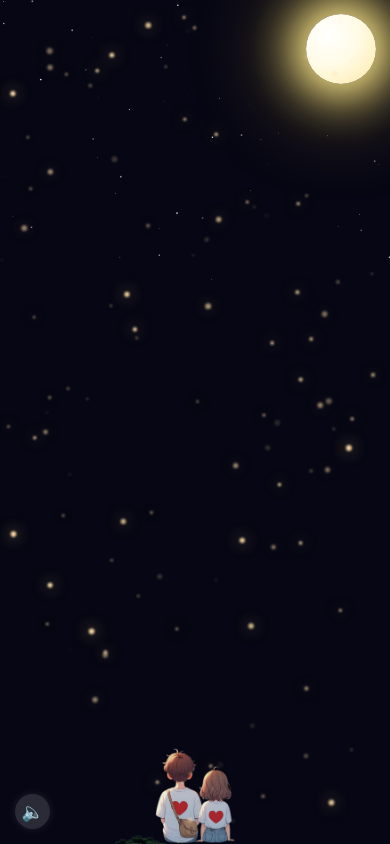
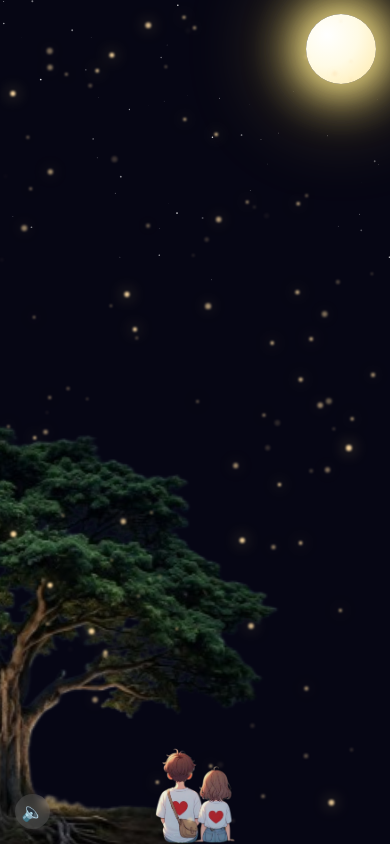
Before and after one commit to BeThienchuche/domdom, a plain HTML site: page index.html in a window 390 px wide. Drawn offline with Linux system fonts and the light colour scheme.

Commit message:
Update i.css

```diff
--- a/i.css
+++ b/i.css
@@ -96,13 +96,7 @@ html, body {
     50% { transform: rotate(1.5deg); }
 }
 
-/* Căn chỉnh lại vị trí cây trên màn hình điện thoại cho phù hợp */
-@media (max-width: 600px) {
-    #treeImage {
-        width: 150px;
-        left: calc(50% - 130px);
-    }
-}
+
 
 /* --- Nút bật/tắt nhạc --- */
 #musicToggle {
```
